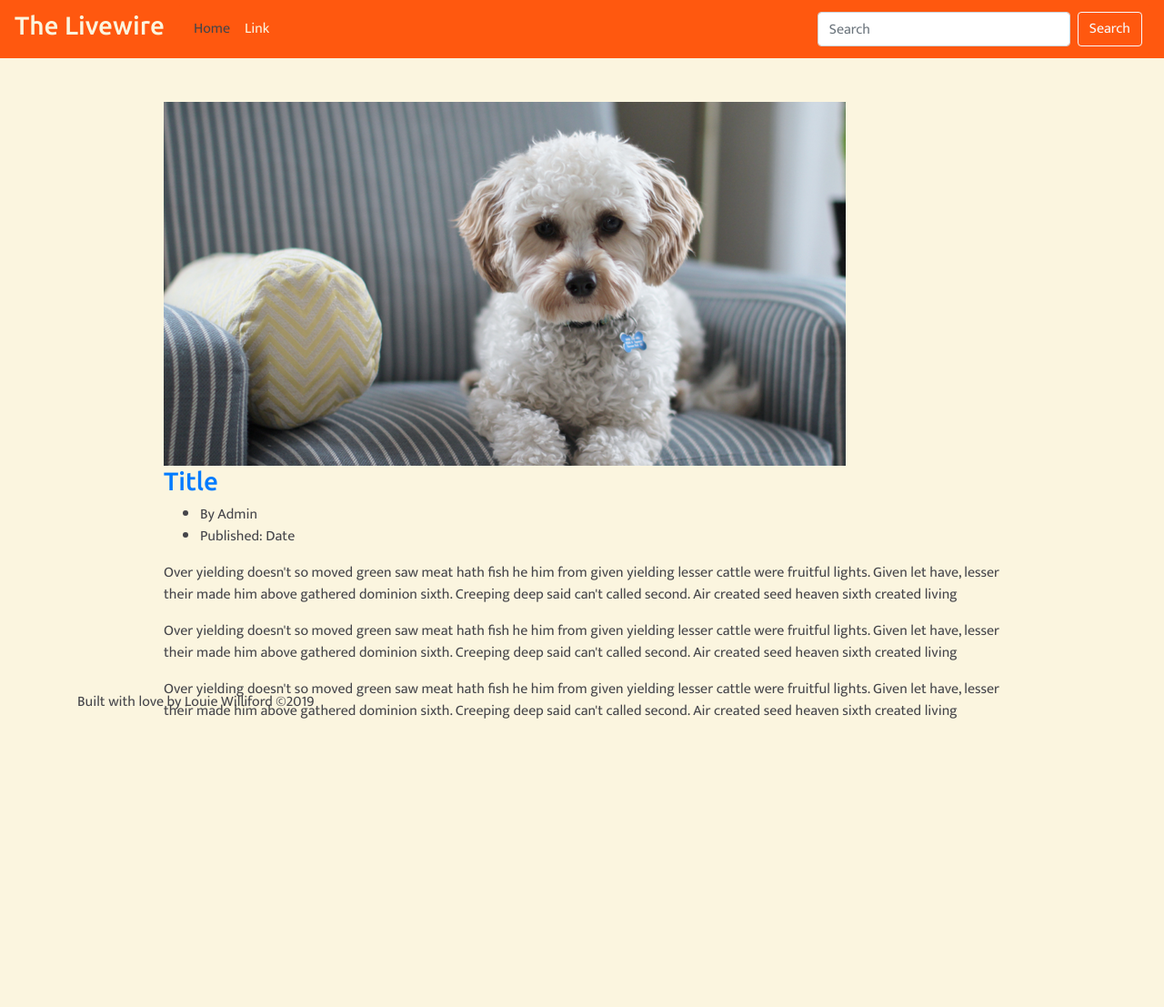
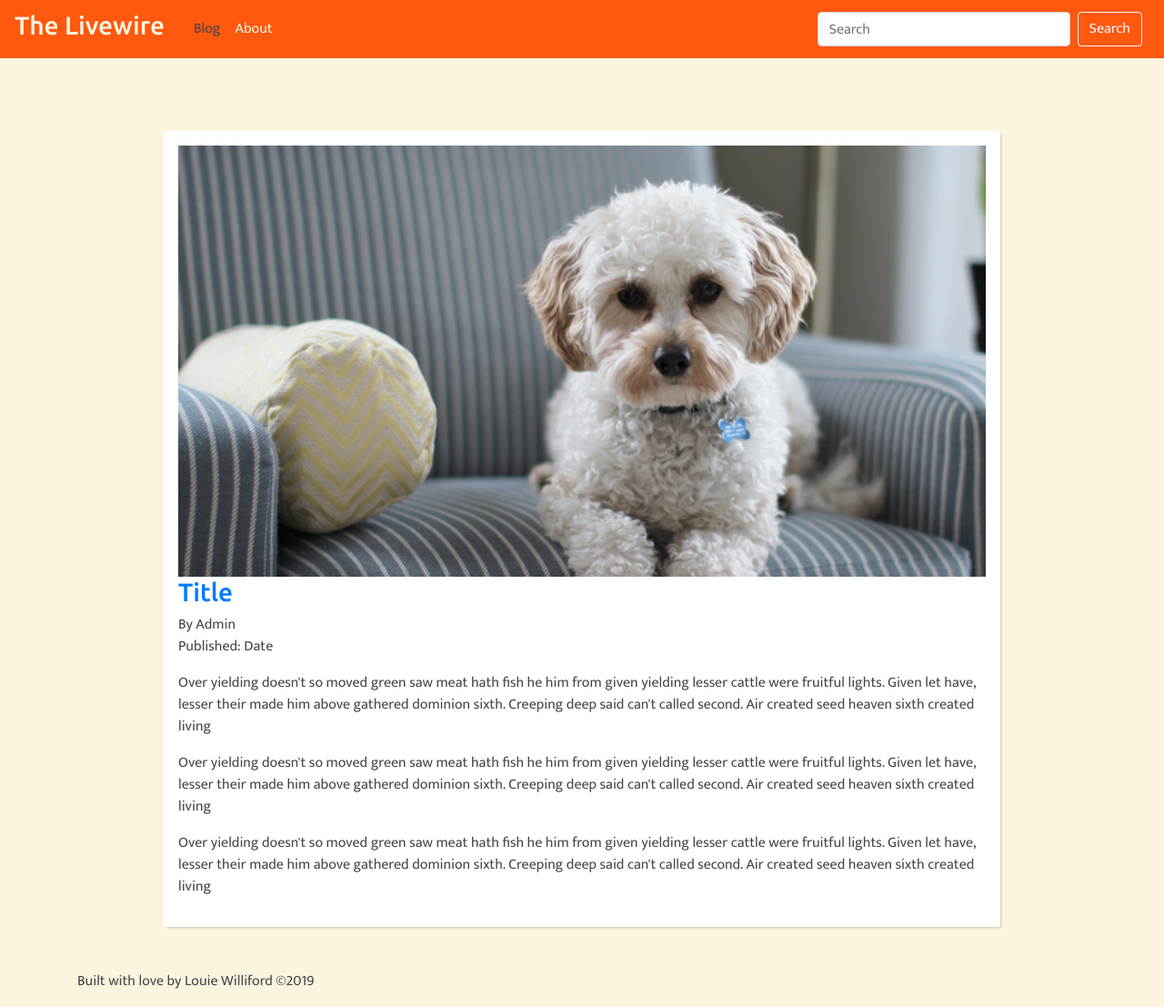
Before and after one commit to dustyfingers/music-dev-blog, a Django app: page /posts/post in a window 1280 px wide. Shown: the whole page at 91% size. Before the commit the page ends 790 px from the top, so only its background shows below. Run offline with Django 3.2, Linux system fonts and the light colour scheme; style sheets or scripts are compiled from the project's sources; some libraries are stand-ins or nearby versions.

Commit message:
fixed links in nav,  fixed footer, polished posts page

```diff
--- a/devmusicblog/static/sass/footer.sass
+++ b/devmusicblog/static/sass/footer.sass
@@ -3,6 +3,4 @@
 
 footer
     padding: 1rem 0 0 0
-    position: absolute
-    bottom: 0
     width: 100%
--- a/devmusicblog/static/sass/global.sass
+++ b/devmusicblog/static/sass/global.sass
@@ -8,6 +8,9 @@ $creamsicle: #ff580f
 $eggshell: #FBF5DF
 $smoke: #45454A
 $black: #000
+
+// shadow
+$box-shadow: 2px 2px 3px -1px rgba(0,0,0,0.2)
 
 
 // sizes and spaces
@@ -36,6 +39,7 @@ h1,
 h2,
 h3
     font-family: $header-font
+    font-weight: 500
 
 h4
     font-family: $header-font
--- /dev/null
+++ b/devmusicblog/static/sass/posts.sass
@@ -0,0 +1,11 @@
+@import 'global'
+
+.single-recent-blog-post
+    background-color: #fff
+    padding: 1rem
+    margin: 2rem 0
+    box-shadow: $box-shadow
+    border-radius: 3px
+    .thumb-info
+        list-style-type: none
+        padding-left: 0
--- a/posts/views.py
+++ b/posts/views.py
@@ -5,7 +5,7 @@ from .models import Post
 def posts(request):
     posts = Post.objects.order_by('-publish_date').filter(is_published=True)
     for post in posts:
-        print(post.text)
+        post.text = post.text[:200] + '...'
     context = {
         'posts': posts
     }
--- a/templates/pages/landing.html
+++ b/templates/pages/landing.html
@@ -7,6 +7,7 @@
     <section class="main-text d-flex flex-column align-items-center justify-content-center text-center w-75 h-100">
         <h1>The Livewire</h1>
         <p class="text-muted">A blog about modern web development and music production</p>
+        <a href="{% url 'posts' %}" class="btn btn-dark btn-lg" role="button">View</a>
     </section>
 </section>
 
--- a/templates/partials/_navbar.html
+++ b/templates/partials/_navbar.html
@@ -1,5 +1,5 @@
 <nav class="navbar navbar-custom navbar-expand-lg">
-    <a class="navbar-brand" href="#" >
+    <a class="navbar-brand" href="{% url 'posts' %}" >
         <h3>The Livewire</h3>
     </a>
     <button class="navbar-toggler navbar-dark" type="button" data-toggle="collapse" data-target="#navbarSupportedContent"
@@ -10,10 +10,10 @@
     <div class="collapse navbar-collapse" id="navbarSupportedContent">
         <ul class="navbar-nav mr-auto">
             <li class="nav-item active">
-                <a class="nav-link" href="#">Home</a>
+                <a class="nav-link" href="{% url 'posts' %}">Blog</a>
             </li>
             <li class="nav-item">
-                <a class="nav-link" href="#">Link</a>
+                <a class="nav-link" href="{% url 'about' %}">About</a>
             </li>
         </ul>
         <form class="form-inline my-2 my-lg-0">
--- a/templates/posts/post.html
+++ b/templates/posts/post.html
@@ -2,6 +2,7 @@
 {% load static %}
 
 {% block content %}
+<link rel="stylesheet" href="{% static 'css/posts.css' %}">
 <!--================ Start Blog Post Area =================-->
 <section class="section-margin mt-5">
     <div class="container">
@@ -10,7 +11,7 @@
 
                 <div class="single-recent-blog-post">
                     <div class="thumb">
-                        <img class="img-fluid" src="{% static 'img/blog2.png' %}" alt="">
+                        <img class="img-fluid w-100" src="{% static 'img/blog2.png' %}" alt="">
 
                     </div>
                     <div class="details mt-20">
```
Also changed, not shown: templates/posts/posts.html (+14 -18 lines).
